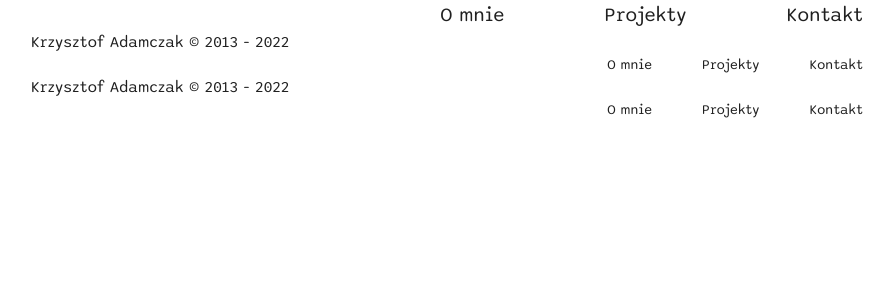
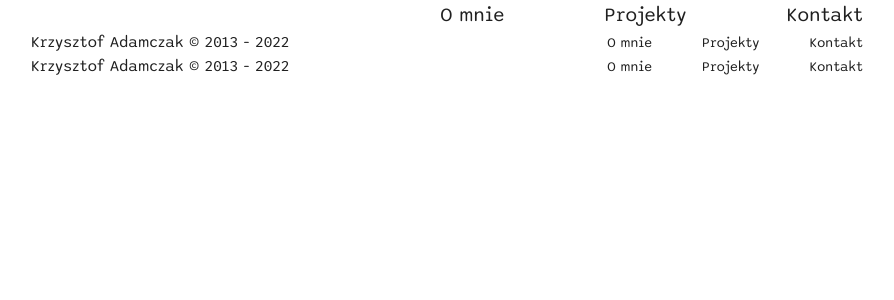
Before and after one commit to krzadamczak/krzysztofadamczak.pl, a Next.js app: page /components/Footer in a window 1280 px wide. Shown: the top 300 px of the page, without its empty margins (193-1087 px from the left). Built offline with nearby package versions, Linux system fonts and the light colour scheme.

Commit message:
Fixed css in footer

```diff
--- a/pages/components/Footer.tsx
+++ b/pages/components/Footer.tsx
@@ -4,7 +4,7 @@ import css from "../../styles/Footer.module.css";
 const Footer = () => {
     const currentYear = new Date().getFullYear();
     return (
-        <footer className='footer'>
+        <footer className={css.footer}>
             Krzysztof Adamczak © 2013 - {currentYear}
             <Navigation type='small' />
         </footer>
--- a/styles/Footer.module.css
+++ b/styles/Footer.module.css
@@ -1,3 +1,5 @@
 .footer {
-    font-size: 14px;
+    display: flex;
+    align-items: baseline;
+    justify-content: space-between;
 }
```
